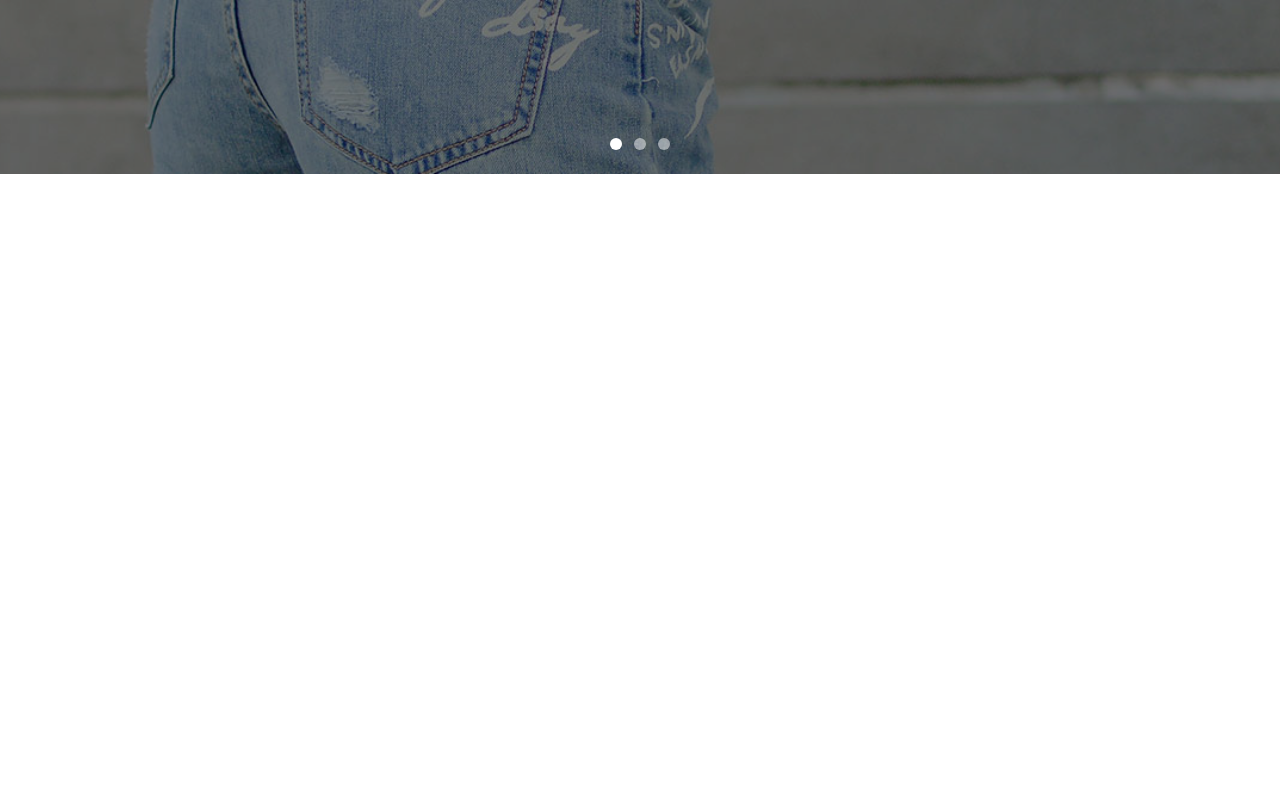
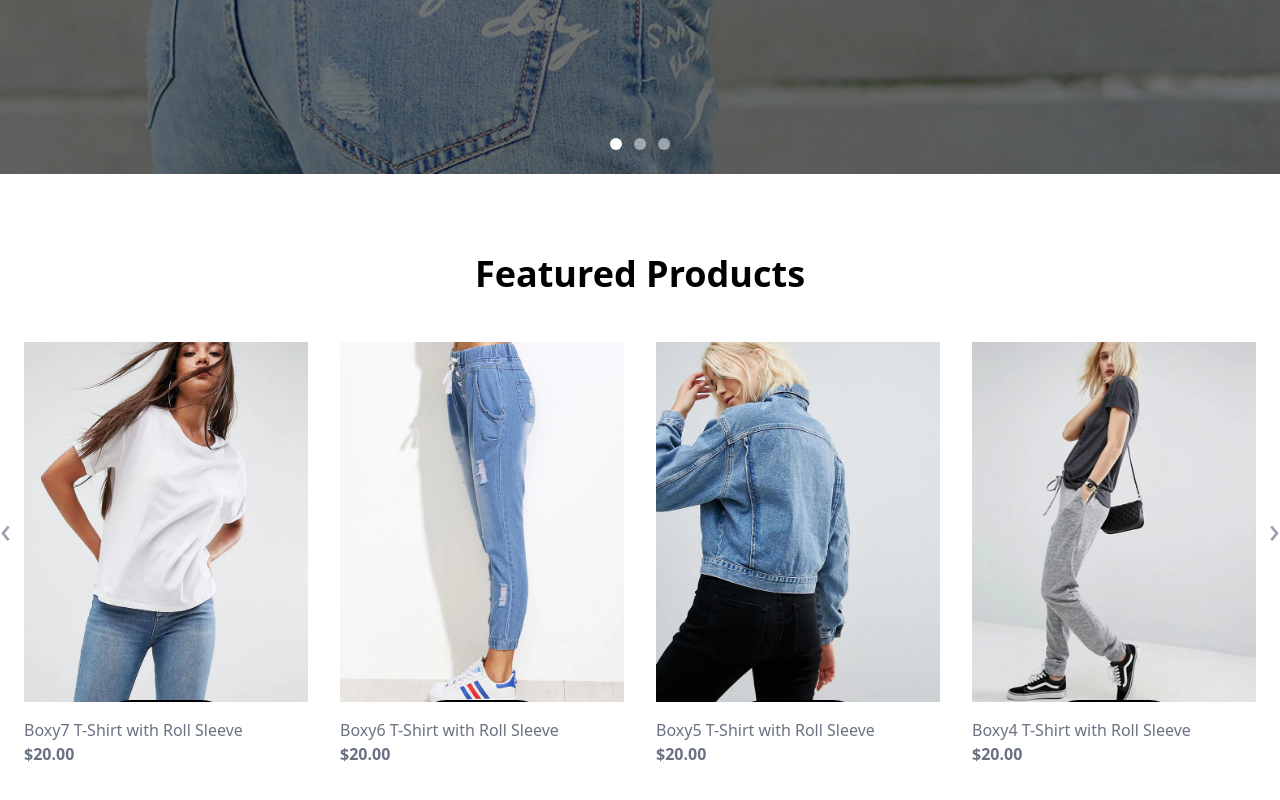
Before and after one commit to ImyMek1/ImaneMaftahElKheir_Final_Project_React, a React (Vite) app: page / in a window 1280 px wide. Shown: the part 630-1430 px from the top of the page. Before the commit the page ends 804 px from the top, so only its background shows below. Built offline with nearby package versions, Linux system fonts and the light colour scheme.

Commit message:
create the ProductGrid Section

```diff
--- a/src/components/ProductCard.jsx
+++ b/src/components/ProductCard.jsx
@@ -0,0 +1,30 @@
+import { Images } from "../constants/Images";
+
+export default function ProductCard({ product }) {
+  return (
+    <div className="group cursor-pointer">
+      <div className="relative overflow-hidden bg-gray-100">
+
+        <img
+          src={Images[product.image]}
+          className="w-full h-[360px] object-cover group-hover:opacity-70 transition"
+          alt={product.name}
+        />
+
+        <button
+          className="
+            absolute bottom-[-70px] left-1/2 -translate-x-1/2
+            bg-black text-white px-5 py-3 rounded-full transition-all duration-300 hover:bg-red-500 group-hover:bottom-3
+          "
+        >
+          ADD TO CART
+        </button>
+      </div>
+
+      <div className="mt-4 text-left">
+        <h3 className="text-gray-500">{product.name}</h3>
+        <p className="text-gray-500 font-semibold">${product.price}.00</p>
+      </div>
+    </div>
+  );
+}
--- a/src/components/ProductGrid.jsx
+++ b/src/components/ProductGrid.jsx
@@ -0,0 +1,87 @@
+import { useState, useEffect } from "react";
+import products from "../json/products.json";
+import ProductCard from "./ProductCard";
+
+export default function ProductGrid() {
+  const perPage = 4;
+
+
+  const pages = [];
+  for (let i = 0; i < products.length; i += perPage) {
+    pages.push(products.slice(i, i + perPage));
+  }
+
+  const sliderPages = [
+    pages[pages.length - 1],
+    ...pages,
+    pages[0],
+  ];
+
+  const [index, setIndex] = useState(1);
+  const [animate, setAnimate] = useState(true);
+
+  const next = () => setIndex((i) => i + 1);
+  const prev = () => setIndex((i) => i - 1);
+
+  useEffect(() => {
+    if (index === sliderPages.length - 1) {
+      setTimeout(() => {
+        setAnimate(false);
+        setIndex(1);
+      }, 700);
+    }
+
+    if (index === 0) {
+      setTimeout(() => {
+        setAnimate(false);
+        setIndex(sliderPages.length - 2);
+      }, 700);
+    }
+  }, [index, sliderPages.length]);
+
+  useEffect(() => {
+    if (!animate) {
+      requestAnimationFrame(() => setAnimate(true));
+    }
+  }, [animate]);
+
+  return (
+    <section className="max-w-[1400px] mx-auto px-6 py-20 relative overflow-hidden">
+      <h2 className="flex justify-center items-center text-4xl font-semibold mb-12">Featured Products</h2>
+
+      <div className="overflow-hidden">
+
+        <div
+          className={`flex ${
+            animate ? "transition-transform duration-700 ease-in-out" : ""
+          }`}
+          style={{
+            transform: `translateX(-${index * 100}%)`,
+          }}
+        >
+          {sliderPages.map((page, i) => (
+            <div key={i} className="min-w-full grid grid-cols-4 gap-8">
+              {page.map((product) => (
+                <ProductCard key={product.id} product={product} />
+              ))}
+            </div>
+          ))}
+        </div>
+      </div>
+
+      <button
+        onClick={prev}
+        className="absolute top-1/2 left-0 text-4xl text-gray-400 hover:text-black"
+      >
+        ‹
+      </button>
+
+      <button
+        onClick={next}
+        className="absolute top-1/2 right-0 text-4xl text-gray-400 hover:text-black"
+      >
+        ›
+      </button>
+    </section>
+  );
+}
--- a/src/json/products.json
+++ b/src/json/products.json
@@ -0,0 +1,11 @@
+[
+  { "id": 1, "name": "Boxy7 T-Shirt with Roll Sleeve", "price": 20, "image": "shopy8" },
+  { "id": 2, "name": "Boxy6 T-Shirt with Roll Sleeve", "price": 20, "image": "shopy7" },
+  { "id": 3, "name": "Boxy5 T-Shirt with Roll Sleeve", "price": 20, "image": "shopy6" },
+  { "id": 4, "name": "Boxy4 T-Shirt with Roll Sleeve", "price": 20, "image": "shopy5" },
+
+  { "id": 5, "name": "Boxy3 T-Shirt with Roll Sleeve", "price": 20, "image": "shopy4" },
+  { "id": 6, "name": "Boxy2 T-Shirt with Roll Sleeve", "price": 20, "image": "shopy3" },
+  { "id": 7, "name": "Boxy1 T-Shirt with Roll Sleeve", "price": 20, "image": "shopi2" },
+  { "id": 8, "name": "Boxy0 T-Shirt with Roll Sleeve", "price": 20, "image": "shopy6" }
+]
--- a/src/pages/Home.jsx
+++ b/src/pages/Home.jsx
@@ -1,6 +1,7 @@
 import TopBar from "../components/TopBar";
 import NavBar from "../components/NavBar";
 import HeroSlider from "../components/HeroSlider";
+import ProductGrid from "../components/ProductGrid";
 
 export default function Home() {
   return (
@@ -8,6 +9,7 @@ export default function Home() {
       <TopBar />
       <NavBar />
       <HeroSlider />
+      <ProductGrid />
     </>
   );
 }
```
